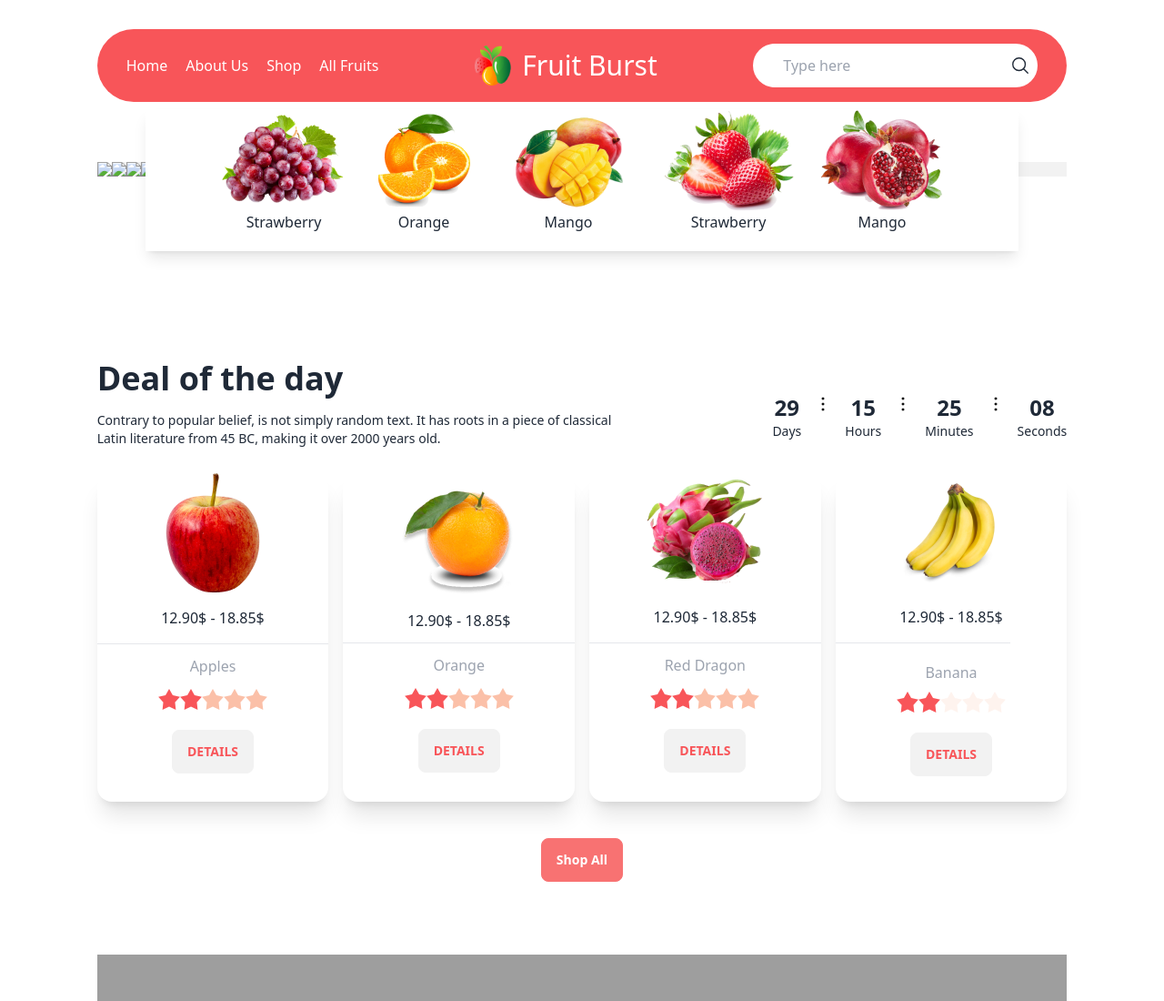
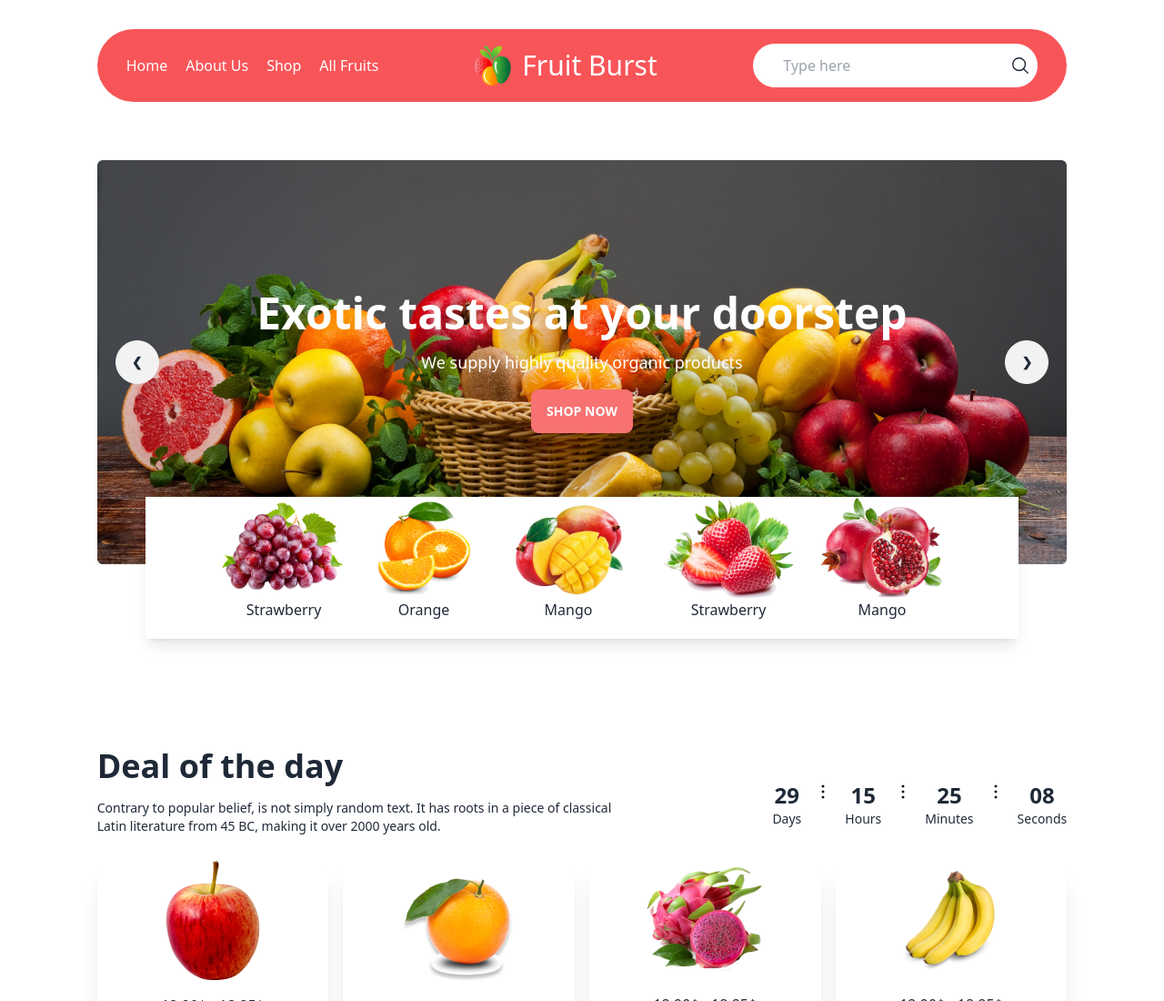
Before and after one commit to sihabulsiam/B8A3-Fruit-Brust, a website: page index.html in a window 1280 px wide. Shown: the top 1100 px of the page at 91% size. Drawn offline with nearby package versions, Linux system fonts and the light colour scheme; the site is published under a folder, as on GitHub Pages, so addresses that start at the root find nothing.

Commit message:
last image solf added

```diff
--- a/index.html
+++ b/index.html
@@ -36,11 +36,12 @@
                 </div>
             </div>
 
+
         </nav>
         <section class="w-10/12 mx-auto pt-16">
             <div class="carousel w-full ">
                 <div id="slide1" class="carousel-item relative w-full">
-                    <img src="/images/banner1.png" class="w-full" />
+                    <img src="images/banner1.png" class="w-full" />
                     <div class="absolute flex justify-center items-center h-full w-full flex-col gap-4">
                         <h3 class="text-5xl font-bold text-white">Exotic tastes at your doorstep <h3>
                                 <p class="text-white text-lg ">We supply highly quality organic products</p>
@@ -55,7 +56,7 @@
                                 </div>
                     </div>
                     <div id="slide2" class="carousel-item relative w-full">
-                        <img src="/images/banner2.png" class="w-full" />
+                        <img src="images/banner2.png" class="w-full" />
                         <div class="absolute flex justify-center items-center h-full w-full flex-col gap-4">
                             <h3 class="text-5xl font-bold text-white">Exotic tastes at your doorstep <h3>
                                     <p class="text-white text-lg ">We supply highly quality organic products</p>
@@ -69,7 +70,7 @@
                                     </div>
                         </div>
                         <div id="slide3" class="carousel-item relative w-full">
-                            <img src="/images/banner3.png" class="w-full" />
+                            <img src="images/banner3.png" class="w-full" />
                             <div class="absolute flex justify-center items-center h-full w-full flex-col gap-4">
                                 <h3 class="text-5xl font-bold text-white">Exotic tastes at your doorstep <h3>
                                         <p class="text-white text-lg ">We supply highly quality organic products</p>
@@ -83,7 +84,7 @@
                                         </div>
                             </div>
                             <div id="slide4" class="carousel-item relative w-full">
-                                <img src="/images/banner4.png" class="w-full" />
+                                <img src="images/banner4.png" class="w-full" />
                                 <div class="absolute flex justify-center items-center h-full w-full flex-col gap-4">
                                     <h3 class="text-5xl font-bold text-white">Exotic tastes at your doorstep <h3>
                                             <p class="text-white text-lg ">We supply highly quality organic products</p>
```
